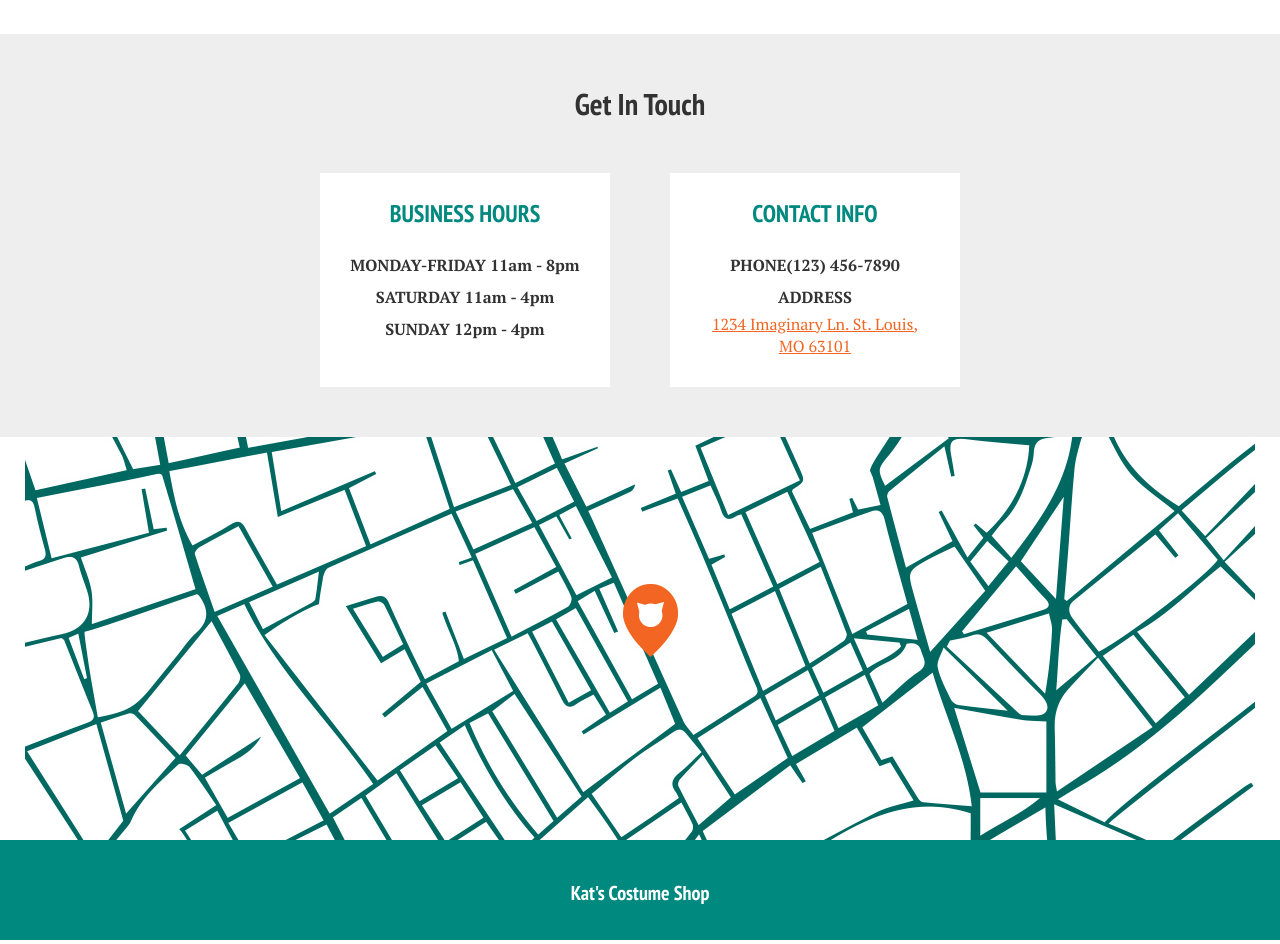
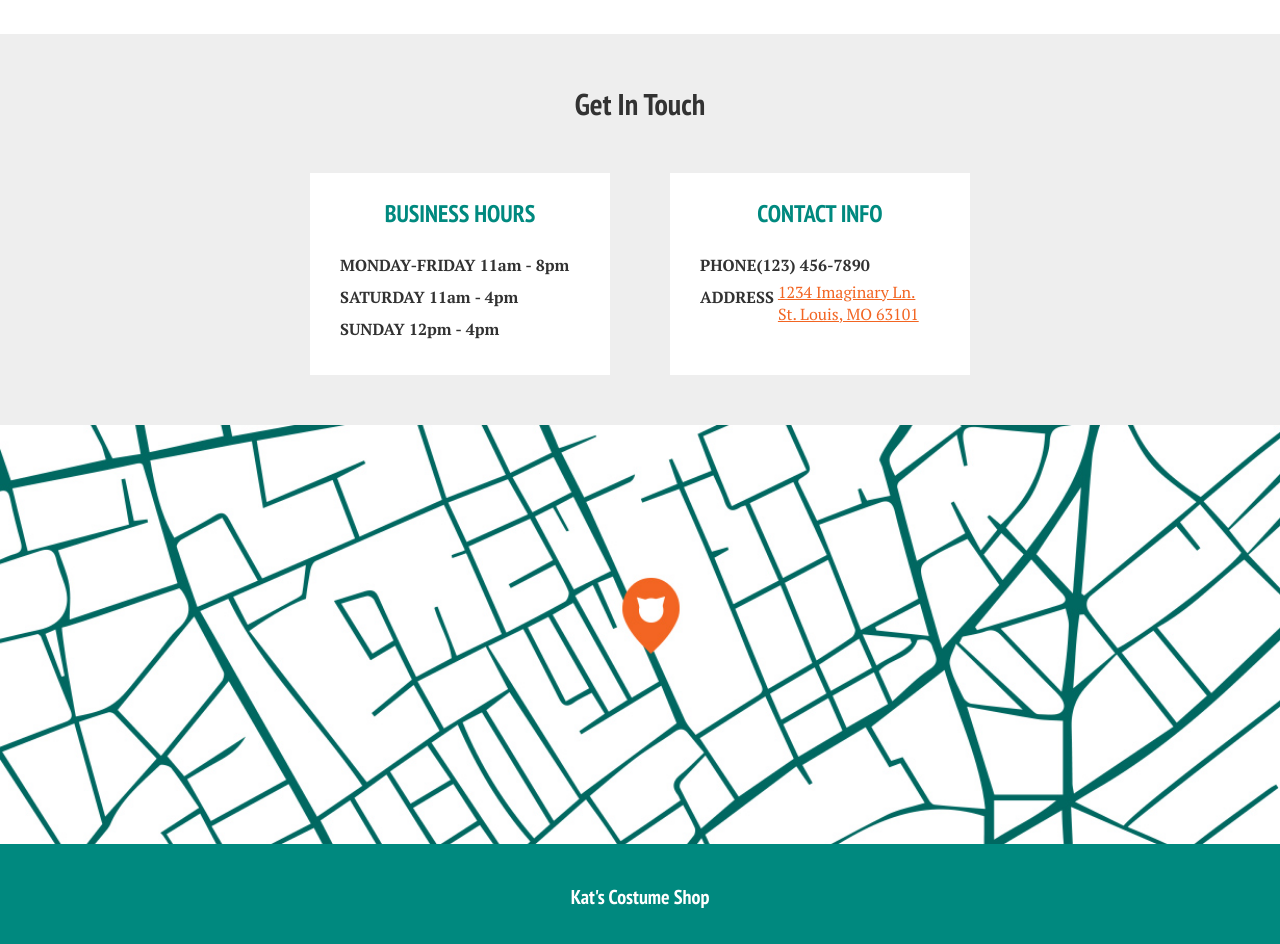
Before and after one commit to eolsen09/html_css_repo, a plain HTML site: page index.html in a window 1280 px wide. Shown: the part 1520-2464 px from the top of the page. Drawn offline with Linux system fonts and the light colour scheme.

Commit message:
fixed text in contact boxes - added div for address and address link centered h2 text

```diff
--- a/assets/css/index.css
+++ b/assets/css/index.css
@@ -48,7 +48,6 @@ nav {
 }
 
 .about-center {
-  text-align: center;
   display: flex;
   justify-content: center;
 }
@@ -77,13 +76,27 @@ nav {
 .contact-boxes {
   background-color: #ffffff;
   height: auto;
-  width: 230px;
+  width: 240px;
   display: inline;
   margin: 50px 30px;
   padding: 0px 30px 30px 30px;
 }
 
-.right {
+.contact-text {
+  text-align: left;
+}
+
+.address-box {
+  display: inline-block;
+  vertical-align: top;
+}
+
+.address-box h3 {
+  padding: 0px;
+  text-align: left;
+}
+
+.right{
   float: right;
 }
 
@@ -117,6 +130,7 @@ h2 {
   text-transform: uppercase;
   margin: 0px;
   padding-top: 25px;
+  text-align: center;
 }
 
 h3 {
--- a/index.html
+++ b/index.html
@@ -67,18 +67,25 @@
 
           <div class="contact-boxes">
             <h2>Contact Info</h2>
-            <h3>PHONE(123) 456-7890
-            ADDRESS</h3>
-            <a href="" class="right">1234 Imaginary Ln.
+            <h3 class="contact-text">PHONE(123) 456-7890</h3>
+
+          <div class="address-box">
+            <h3>ADDRESS</h3>
+          </div>
+
+          <div class="address-box">
+            <a href="" class="right">1234 Imaginary Ln.<br>
             St. Louis, MO 63101</a>
+          </div>
+
           </div>
 
         </div>
       </div>
 
-    <div class="map">
-      <img src="assets/images/kats-map.jpg"/>
-    </div>
+
+      <img class="map" src="assets/images/kats-map.jpg"/>
+
 
     <footer>
       <h1 class="footer-h1">Kat's Costume Shop</h1>
```
